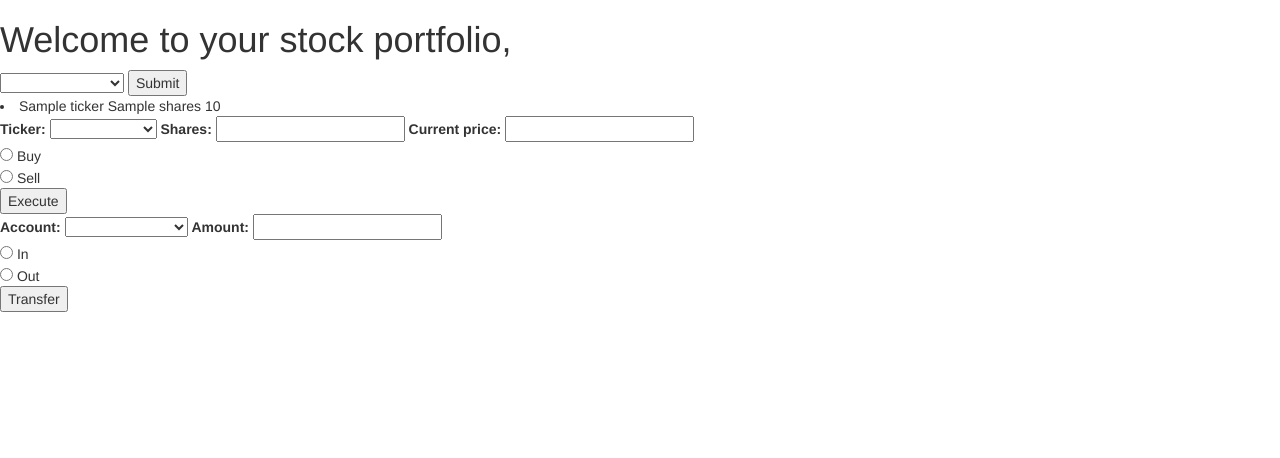
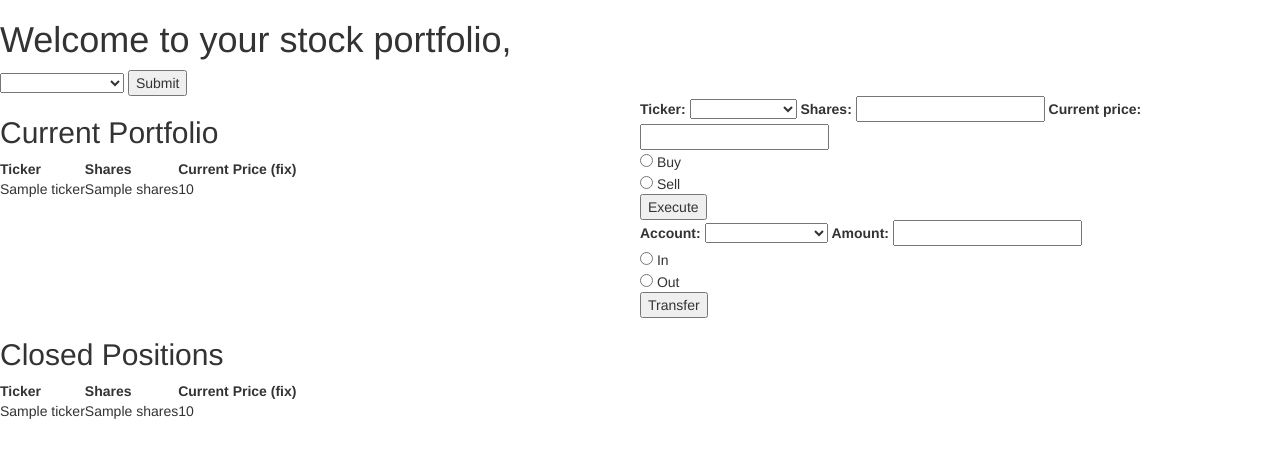
Before and after one commit to fuentesori/DBtest, a Flask app: template templates/portfolio.html in a window 1280 px wide. Shown: the part 52-510 px from the top of the page. Run offline with Flask 2, Linux system fonts and the light colour scheme; the template is opened without the code that fills it: most values are stand-ins (such as "Sample title", 1, 10 or a date in 2020); parts of the project's set-up code (start-up, migrations or seed data) failed here and were passed over; some libraries are stand-ins or nearby versions.

Commit message:
toss'd stocks into tables, added dummy closed positions section

```diff
--- a/app.py
+++ b/app.py
@@ -116,18 +116,18 @@
     g.conn.execute(cmd, (users[0], users[1], users[2], users[3], users[4], users[5], users[6], users[7], users[8], users[9], users[10]));
     return redirect(url_for('portfolio', uid=uid))
 
-@app.route('/post_cash', methods=['POST'])
-def post_user():
-    uid=1
-    portfolioid =9
-    cmd = 'SELECT MAX(transactionid) FROM cash_transactions'
-    cursor = g.conn.execute(cmd)
-    for result in cursor:
-        transactionid = cursor + 1
-    cash = [transactionid, request.form['uid'], request.form['fname'], request.form['lname'], request.form['address'], request.form['phone'], request.form['ssn']]
-    cmd = 'INSERT INTO cash_transactions VALUES (%s, %s, %s, %s, %s, %s)';
-    g.conn.execute(cmd, (users[0], users[1], users[2], users[3], users[4], users[5]));
-    return redirect(url_for('portfolio', uid=uid))
+    # @app.route('/post_cash', methods=['POST'])
+    # def post_user():
+    #     uid=1
+    #     portfolioid =9
+    #     cmd = 'SELECT MAX(transactionid) FROM cash_transactions'
+    #     cursor = g.conn.execute(cmd)
+    #     for result in cursor:
+    #         transactionid = cursor + 1
+    #     cash = [transactionid, request.form['uid'], request.form['fname'], request.form['lname'], request.form['address'], request.form['phone'], request.form['ssn']]
+    #     cmd = 'INSERT INTO cash_transactions VALUES (%s, %s, %s, %s, %s, %s)';
+    #     g.conn.execute(cmd, (cash[0], cash[1], cash[2], cash[3], users[4], users[5]));
+    #     return redirect(url_for('portfolio', uid=uid))
 
 
 #New User page and adding new user to database
--- a/templates/portfolio.html
+++ b/templates/portfolio.html
@@ -33,6 +33,11 @@
 <h1>Welcome to your stock portfolio, {{user.fname}} {{user.lname}}</h1>
 
 
+
+
+<table valign="top">
+<tr>
+<td valign="top" width="50%">
   <form name="portfolio" method="post" action='/portfolio/<userid>/<portfolioid>'>
     <select id="portfolio" name="option" width="300px">
       <option selected value>  </option>
@@ -42,9 +47,26 @@
     </select>
     <input type="submit"/>
   </form>
+</td>
+
+
+</tr>
+
+
+<tr>
+  <td valign="top">
+    <h2> Current Portfolio </h2>
+<table>
+  <th> Ticker </th>
+  <th> Shares </th>
+  <th> Current Price (fix) </th>
 {% for transaction in transactions%}
-  <li> {{transaction.ticker}} {{transaction.shares}} {{transaction.open_position_price}}  </li>
+  <tr><td> {{transaction.ticker}}</td><td> {{transaction.shares}}</td><td> {{transaction.open_position_price}}</td>  </tr>
 {% endfor %}
+</table>
+
+<td valign="top">
+
 
 
   <form method="post" action="/post_stock">
@@ -64,6 +86,7 @@
       <input type="submit" value="Execute"/>
   </form>
 
+
 <form method="post" action="/post_cash">
     <label>Account:</label>
     <select id="account" name="option" width="300px">
@@ -78,6 +101,26 @@
     <input id="order" type="radio" name="order" value="Out"> Out<br>
     <input type="submit" value="Transfer"/>
 </form>
+</td>
+</tr>
+<tr>
+  <td valign="top">
 
+<h2> Closed Positions </h2>
+<table>
+<th> Ticker </th>
+<th> Shares </th>
+<th> Current Price (fix) </th>
+{% for transaction in transactions%}
+<tr><td> {{transaction.ticker}}</td><td> {{transaction.shares}}</td><td> {{transaction.open_position_price}}</td>  </tr>
+{% endfor %}
+</table>
+
+
+</td>
+
+
+</tr>
+</table>
 </body>
 </html>
```
Lines whose indentation alone changed are shown as unchanged.
